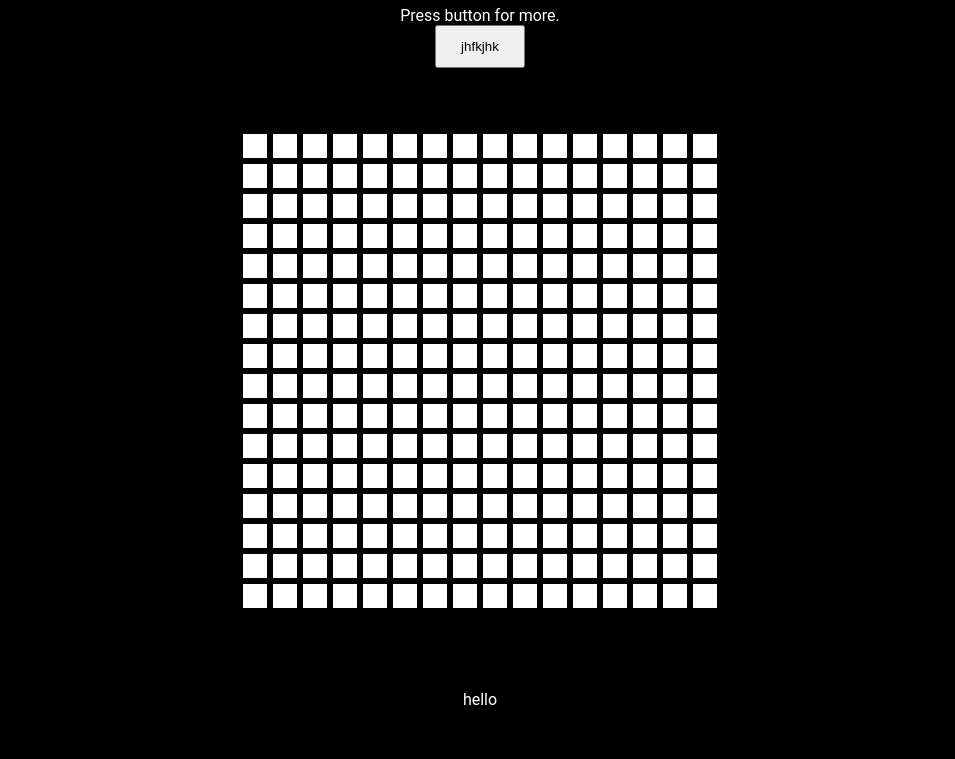
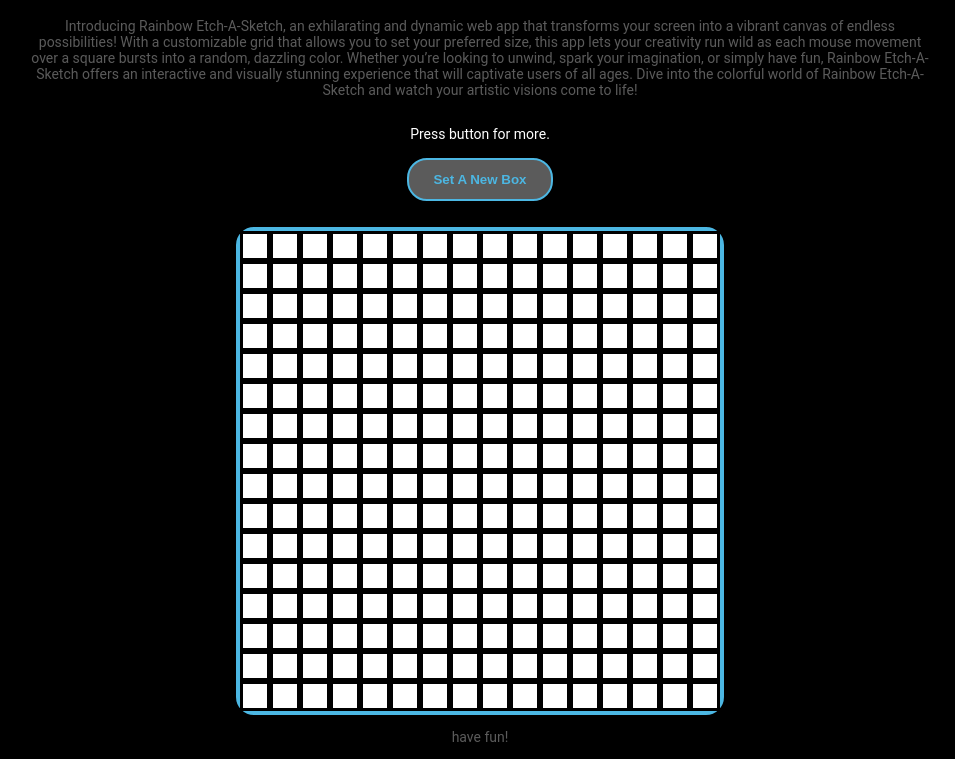
Before and after one commit to jbhumph/etch-a-sketch, a plain HTML site: page index.html in a window 1280 px wide. Shown: the part 75-834 px from the top of the page, without its empty margins (160-1115 px from the left). Before the commit the page ends 800 px from the top, so only its background shows below. Drawn offline with Linux system fonts and the light colour scheme.

Commit message:
Finished final design and small bug tweaks.

```diff
--- a/index.html
+++ b/index.html
@@ -9,8 +9,11 @@
 <body>
     <div class="title">
         <h1>Etch-A-Sketch</h1>
+        <div class="outer">
+            <div class="intro">Introducing Rainbow Etch-A-Sketch, an exhilarating and dynamic web app that transforms your screen into a vibrant canvas of endless possibilities! With a customizable grid that allows you to set your preferred size, this app lets your creativity run wild as each mouse movement over a square bursts into a random, dazzling color. Whether you’re looking to unwind, spark your imagination, or simply have fun, Rainbow Etch-A-Sketch offers an interactive and visually stunning experience that will captivate users of all ages. Dive into the colorful world of Rainbow Etch-A-Sketch and watch your artistic visions come to life!</div>
+        </div>
         <div class="para">Press button for more.</div>
-        <button class="btn">jhfkjhk</button>
+        <button class="btn">Set A New Box</button>
     </div>
     <div class="grid">
         <div class="container">
@@ -18,7 +21,7 @@
         </div>
     </div>
     <div class="footer">
-        <p>hello</p>
+        <p>have fun!</p>
     </div>
     <script src="script.js"></script>
 </body>
--- a/style.css
+++ b/style.css
@@ -12,12 +12,53 @@ body {
 
 .title {
     text-align: center;
+    padding-bottom: 26px;
+}
+
+h1 {
+    color: #4cb7e3;
+}
+
+.outer {
+    display: flex;
+    justify-content: center;
+    padding: 12px;
+}
+
+.intro {
+    display: flex;
+    flex-basis: 900px;
+    font-size: 14px;
+    color: #5b5b5b;
+}
+
+.para {
+    padding: 16px;
+    font-size: 14px;
 }
 
 .btn {
     padding: 12px;
     padding-left: 24px;
     padding-right: 24px;
+    font-weight: bold;
+    background-color: #5b5b5b;
+    color: #4cb7e3;
+    border-color: #4cb7e3;
+    border-style: solid;
+    border-radius: 20px;
+}
+
+.btn:hover {
+    padding: 12px;
+    padding-left: 24px;
+    padding-right: 24px;
+    font-weight: bold;
+    background-color: #5b5b5b;
+    color: #ec406b;
+    border-color: #ec406b;
+    border-style: solid;
+    border-radius: 20px;
 }
 
 .grid {
@@ -31,6 +72,10 @@ body {
     flex-direction: column;
     justify-self: center;
     align-self: center;
+    border-style: solid;
+    border-color: #4cb7e3;
+    border-width: 4px;
+    border-radius: 18px;
 }
 
 .innerContainer {
@@ -53,4 +98,6 @@ body {
 
 .footer {
     text-align: center;
+    font-size: 14px;
+    color: #5b5b5b;
 }
```
